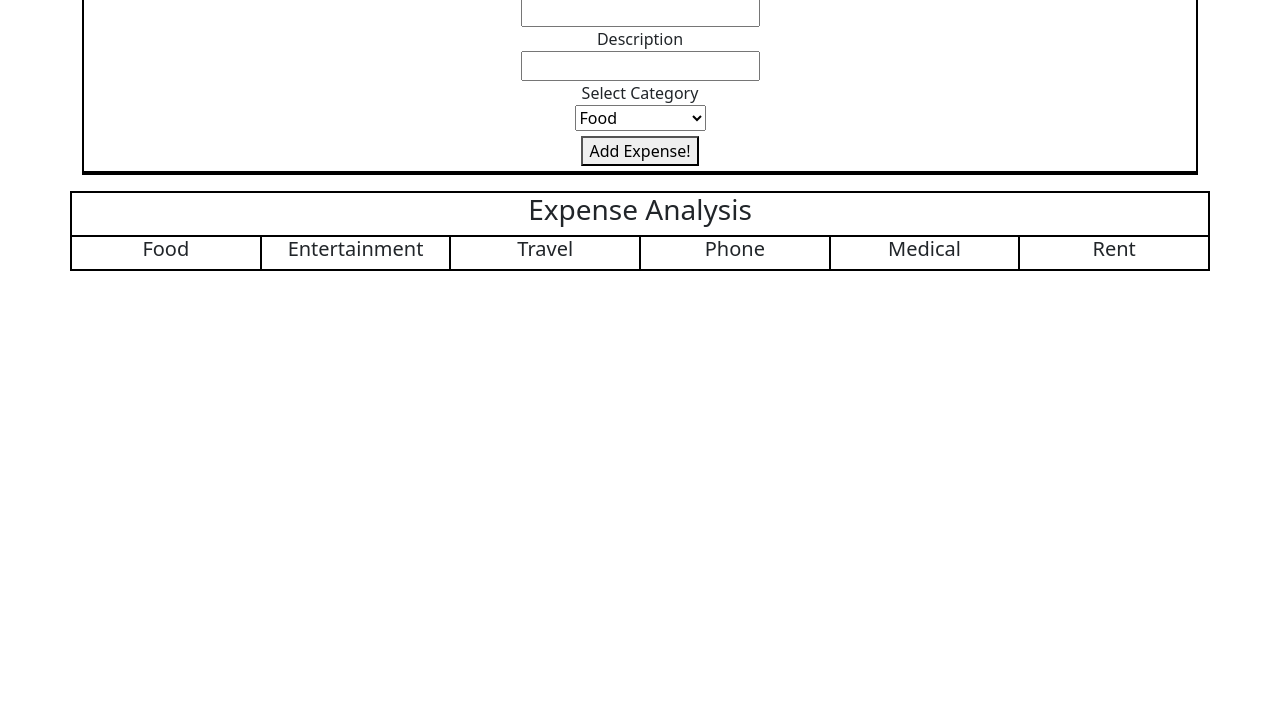
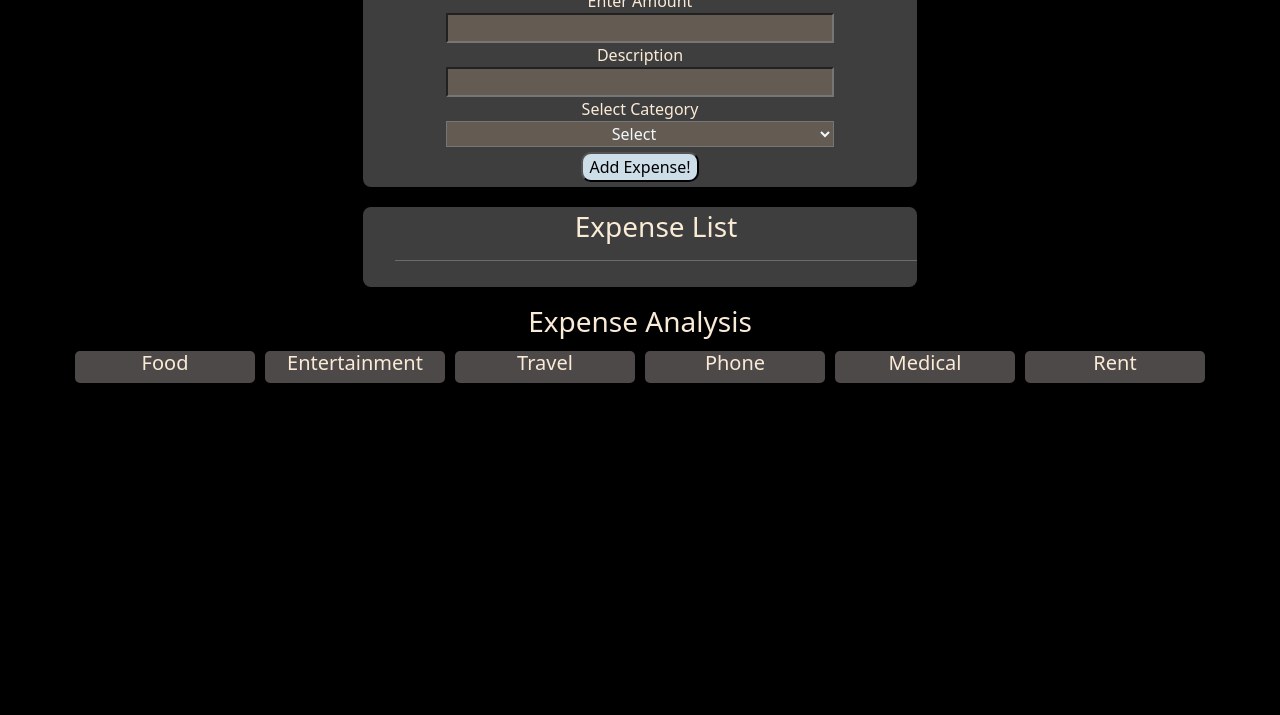
Before and after one commit to Kldpsh7/Expense-Tracker-App, a website: page Expense.html in a window 1280 px wide. Shown: the part 85-800 px from the top of the page. Drawn offline with nearby package versions, Linux system fonts and the light colour scheme; no server answers.

Commit message:
Styling added and some minute fixes

```diff
--- a/Expense.html
+++ b/Expense.html
@@ -7,18 +7,20 @@
     <link href="https://cdn.jsdelivr.net/npm/bootstrap@5.3.1/dist/css/bootstrap.min.css" rel="stylesheet" integrity="sha384-4bw+/aepP/YC94hEpVNVgiZdgIC5+VKNBQNGCHeKRQN+PtmoHDEXuppvnDJzQIu9" crossorigin="anonymous">
     <script src="https://cdn.jsdelivr.net/npm/bootstrap@5.3.1/dist/js/bootstrap.bundle.min.js" integrity="sha384-HwwvtgBNo3bZJJLYd8oVXjrBZt8cqVSpeBNS5n7C8IVInixGAoxmnlMuBnhbgrkm" crossorigin="anonymous"></script>
     <script src="https://cdn.jsdelivr.net/npm/axios/dist/axios.min.js"></script>
+    <link rel="stylesheet" href="style.css">
     </head>
 <body>
 
     <div id='mainContainer' class="container-md">
-        <form action="/postExpense" method="POST" style="text-align: center; border: 2px solid black;" id= 'form' class="form">
+        <form action="/postExpense" method="POST"id= 'form' class="form">
             <h1 >Expense Tracking App</h1>
             <label for="amount" >Enter Amount</label><br>
             <input type="text" id="amount" name="amount"><br>
             <label for="disc" >Description</label><br>
-            <input type="text" id="disc" name="description"><br>
+            <input class="description" type="text" id="disc" name="description"><br>
             <label for="cat" >Select Category</label><br>
-            <select id="cat" name="category" style="margin-bottom: 5px;">
+            <select class="category" id="cat" name="category">
+                <option> Select</option>
                 <option>Food</option>
                 <option>Entertainment</option>
                 <option>Travel</option>
@@ -27,38 +29,43 @@
                 <option>Rent</option>
             </select><br>
             <input type="hidden" id="did" name="did">
-            <button type="submit" id="submit" style="margin-bottom: 5px;">Add Expense!</button>
+            <button type="submit" id="submit">Add Expense!</button>
 
 
         </form>
-        <ul id="list" style="text-align: center; border: 2px solid black; margin-top: -2px;"></ul>
+        <ul id="list">
+            <li>
+                <h3>Expense List</h3>
+                <hr>
+            </li>
+        </ul>
     </div>
-    <div id="stats" class="container-md" style="border: 2px solid black;">
-        <div class="row" style="border-bottom: 2px solid black;">
+    <div id="stats" class="container-md">
+        <div>
             <h3 style="text-align: center;">Expense Analysis</h3>
         </div>
-        <div class="row" style="text-align: center;">
-            <div class="col-sm" id="col1" style="border-right: 2px black solid;">
+        <div class="row">
+            <div class="col-sm" id="col1">
                 <h5>Food</h5>
                 <h6></h6>
                 <h6></h6>
             </div>
-            <div class="col-sm" id="col2" style="border-right: 2px black solid;">
+            <div class="col-sm" id="col2">
                 <h5>Entertainment</h5>
                 <h6></h6>
                 <h6></h6>
             </div>
-            <div class="col-sm" id="col3" style="border-right: 2px black solid;">
+            <div class="col-sm" id="col3">
                 <h5>Travel</h5>
                 <h6></h6>
                 <h6></h6>
             </div>
-            <div class="col-sm" id="col4" style="border-right: 2px black solid;">
+            <div class="col-sm" id="col4">
                 <h5>Phone</h5>
                 <h6></h6>
                 <h6></h6>
             </div>
-            <div class="col-sm" id="col5" style="border-right: 2px black solid;">
+            <div class="col-sm" id="col5">
                 <h5>Medical</h5>
                 <h6></h6>
                 <h6></h6>
--- a/public/e.js
+++ b/public/e.js
@@ -1,12 +1,21 @@
+//Handling bad form filled
+document.querySelector('.form').addEventListener('submit',(e)=>{
+    let amt = document.getElementById('amount');
+    let dsc = document.getElementById('disc');
+    let cat = document.getElementById('cat');
+    if(amt.value =='' || dsc.value=='' || cat.value=='Select'){
+        e.preventDefault()
+        alert('Please fill all fields and select a category')
+    }
+})
+
 //delete and edit button
 let delBtn=document.createElement('button');
 delBtn.className='delete';
 delBtn.innerText='Delete';
-delBtn.style='font-Size:10px;float:right; background-Color:red; margin-right:3px; margin-top:2px;'
 let editBtn=document.createElement('button');
 editBtn.className='edit';
 editBtn.innerText='Edit';
-editBtn.style='font-Size:10px; float:right; background-Color:yellow; margin-right:3px; margin-top:2px'
 
 //Displayig expenses on screen
 function updateList(items){
--- /dev/null
+++ b/public/style.css
@@ -0,0 +1,95 @@
+body{
+    background-color: rgb(0, 0, 0);
+    margin:0;
+    padding: 0;
+    color: antiquewhite;
+}
+form{
+    width: 50%;
+    text-align: center;
+    border:2px solid black;
+    border-radius: 10px;
+    margin-top: 1em;
+    margin-bottom: 1em;
+    margin-left: auto;
+    margin-right: auto;
+    background-color: rgb(63, 62, 62);
+}
+#submit{
+    margin-bottom: 5px;
+    margin-top: 5px;
+    color: black;
+    background-color: rgb(205, 222, 233);
+    border-radius: 10px;
+    transition-duration: 150ms;
+}
+#submit:Hover{
+    color: rgb(232, 237, 255);
+    background-color: rgb(31, 46, 207);
+}
+#amount,
+.description,
+.category{
+    width: 70%;
+    background-color: rgb(100, 92, 82);
+    color: aliceblue;
+    text-align: center;
+    transition-duration: 400ms;
+}
+#amount:hover,
+.description:hover,
+.category:hover{
+    color: rgb(55, 50, 50);
+    background-color: antiquewhite;
+}
+#list{
+    width: 50%;
+    text-align: center;
+    border: 2px solid black;
+    border-radius: 10px;
+    list-style: none;
+    margin: auto;
+    margin-bottom: 1rem;
+    background-color: rgb(63, 62, 62);
+    padding-top: 3px;
+    padding-bottom: 10px;
+}
+.row{
+    text-align: center;
+}
+.col-sm{
+    border: 5px solid black;
+    border-radius: 10px;
+    background-color: rgb(78, 73, 73);
+    transition-duration: 400ms;
+}
+.col-sm:hover{
+    background-color: rgb(237, 230, 230);
+    color: rgb(53, 50, 50);
+}
+.delete{
+    float: right;
+    font-size: 10px;
+    background-color: rgb(228, 20, 20);
+    color: black;
+    margin-right: 1rem;
+    margin-left: 5px;
+    border-radius: 7px;
+    transition-duration: 40ms;
+}
+.delete:hover{
+    background-color: rgb(255, 81, 81);
+    color: black;
+}
+.edit{
+    float: right;
+    font-size: 10px;
+    color: black;
+    background-color: rgb(215, 184, 4);
+    border-radius: 7px;
+    transition-duration: 40ms;
+}
+.edit:hover{
+    color: black;
+    background-color: rgb(255, 233, 108);
+}
```
